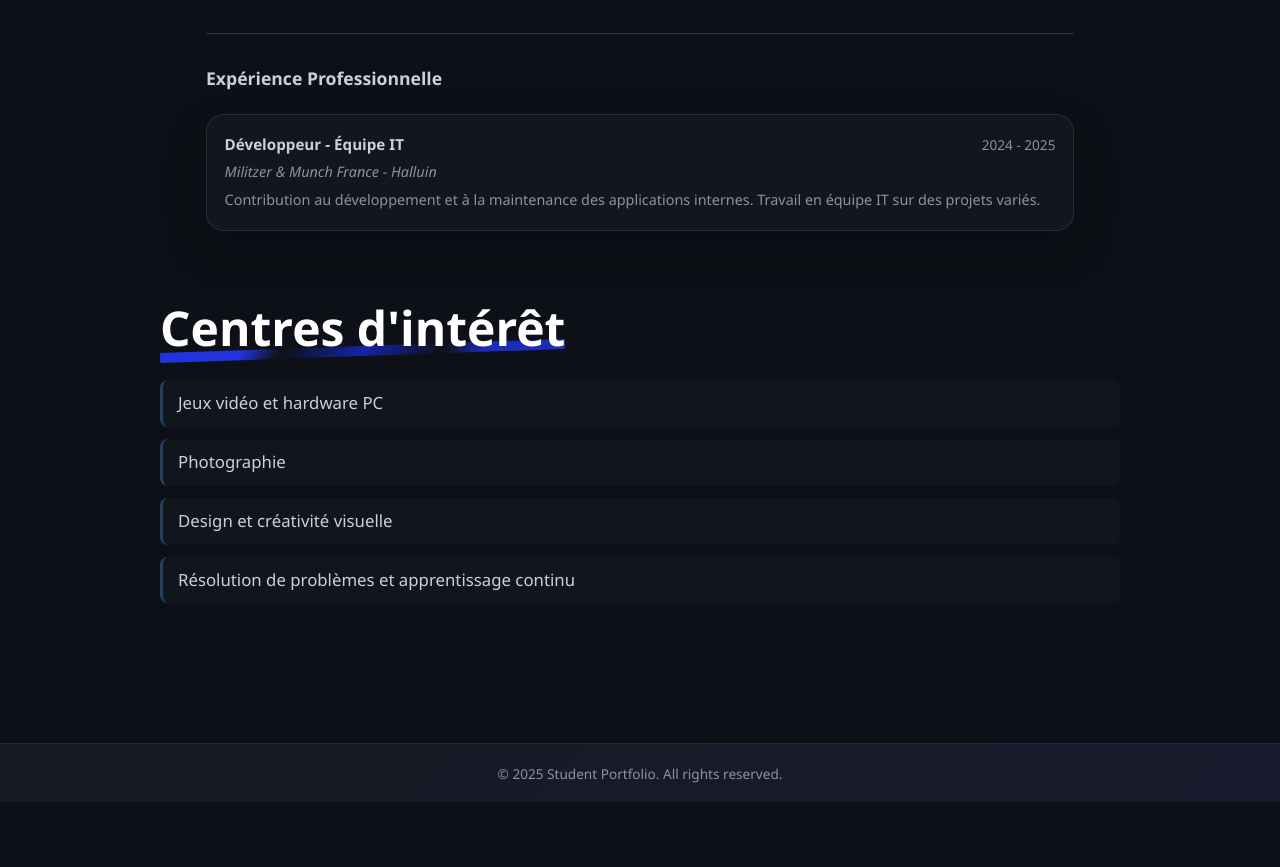
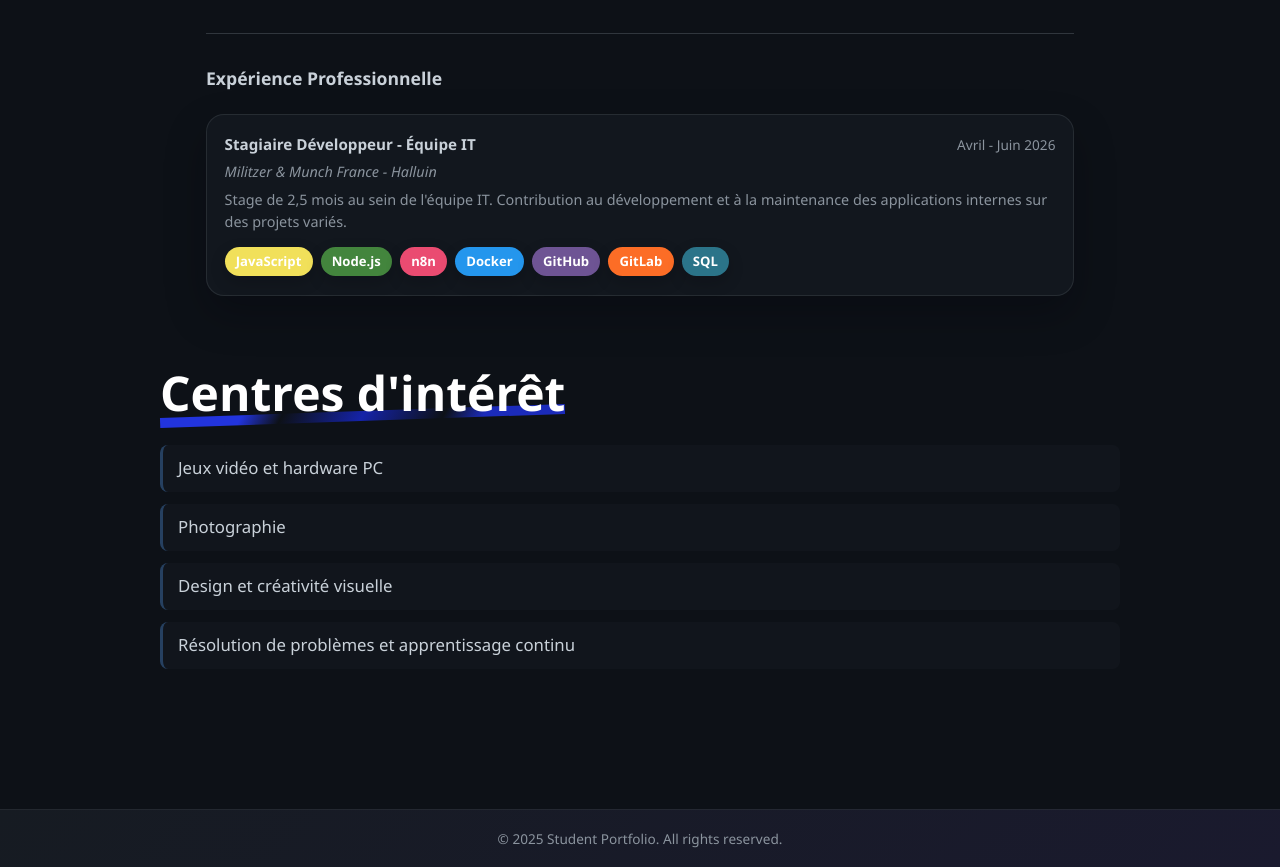
Before and after one commit to ImNotaJoke/ImNotaJoke.github.io, a React (Vite) app in the folder portfolio-react/: page /#/about in a window 1280 px wide. Shown: the part 2600-3467 px from the top of the page. Before the commit the page ends 3402 px from the top, so only its background shows below. Built offline with nearby package versions, Linux system fonts and the light colour scheme.

Commit message:
feat: enhance EnrichedTimeline with internship skills display and update translations for professional experience

```diff
--- a/portfolio-react/src/components/EnrichedTimeline/EnrichedTimeline.css
+++ b/portfolio-react/src/components/EnrichedTimeline/EnrichedTimeline.css
@@ -172,7 +172,24 @@
   color: #8b949e;
   font-size: 0.9rem;
   line-height: 1.5;
-  margin: 0;
+  margin: 0 0 0.9rem 0;
+}
+
+.pro-exp-skills {
+  display: flex;
+  flex-wrap: wrap;
+  gap: 0.5rem;
+}
+
+.pro-exp-skill {
+  display: inline-flex;
+  align-items: center;
+  padding: 0.35rem 0.7rem;
+  border-radius: 999px;
+  font-size: 0.82rem;
+  font-weight: 600;
+  color: #ffffff;
+  box-shadow: 0 6px 16px rgba(1, 4, 9, 0.2);
 }
 
 /* Responsive */
--- a/portfolio-react/src/components/EnrichedTimeline/EnrichedTimeline.tsx
+++ b/portfolio-react/src/components/EnrichedTimeline/EnrichedTimeline.tsx
@@ -1,5 +1,15 @@
 import { useTranslation } from "../../i18n/I18nContext";
 import "./EnrichedTimeline.css";
+
+const INTERNSHIP_SKILLS = [
+  { name: "JavaScript", color: "#f1e05a" },
+  { name: "Node.js", color: "#43853d" },
+  { name: "n8n", color: "#EA4B71" },
+  { name: "Docker", color: "#2496ed" },
+  { name: "GitHub", color: "#6e5494" },
+  { name: "GitLab", color: "#fc6d26" },
+  { name: "SQL", color: "#2b7489" },
+];
 
 interface TimelineYear {
   yearKey: string;
@@ -86,6 +96,13 @@ export default function EnrichedTimeline() {
           </div>
           <p className="pro-exp-company">{t("pro_exp_company")}</p>
           <p className="pro-exp-description">{t("pro_exp_description")}</p>
+          <div className="pro-exp-skills">
+            {INTERNSHIP_SKILLS.map((skill) => (
+              <span key={skill.name} className="pro-exp-skill" style={{ backgroundColor: skill.color }}>
+                {skill.name}
+              </span>
+            ))}
+          </div>
         </div>
       </div>
     </section>
--- a/portfolio-react/src/i18n/translations.ts
+++ b/portfolio-react/src/i18n/translations.ts
@@ -108,10 +108,10 @@ const translations: Translations = {
 
     // Professional experience
     pro_exp_title: "Expérience Professionnelle",
-    pro_exp_year: "2024 - 2025",
+    pro_exp_year: "Avril - Juin 2026",
     pro_exp_company: "Militzer & Munch France - Halluin",
-    pro_exp_role: "Développeur - Équipe IT",
-    pro_exp_description: "Contribution au développement et à la maintenance des applications internes. Travail en équipe IT sur des projets variés.",
+    pro_exp_role: "Stagiaire Développeur - Équipe IT",
+    pro_exp_description: "Stage de 2,5 mois au sein de l'équipe IT. Contribution au développement et à la maintenance des applications internes sur des projets variés.",
 
     // Learning approach
     learning_h2: "Ma philosophie d'apprentissage",
@@ -131,8 +131,10 @@ const translations: Translations = {
     interest_4: " Résolution de problèmes et apprentissage continu",
     title_contact: "Contact",
     faq_h1: "Avant de me contacter",
-    // faq_li1:
-    //   "📅 Disponible à partir d'avril 2026 pour une offre de stage de 8 - 10 semaines.",
+    faq_li1:
+      "📅 Disponible à partir d'avril 2026 pour une offre de stage de 8 - 10 semaines.",
+    faq_li1_competences:
+      "🛠️ Compétences mobilisables en stage : <strong>JavaScript</strong>, <strong>Node.js</strong>, <strong>n8n</strong>, <strong>Docker</strong>, <strong>GitHub</strong>, <strong>GitLab</strong> et <strong>SQL</strong>.",
     faq_li2:
       "📍 Basé dans le secteur <strong>Tourcoing / Lille</strong>, ouvert au <strong>télétravail</strong>.",
     faq_li3:
@@ -263,10 +265,10 @@ const translations: Translations = {
 
     // Professional experience
     pro_exp_title: "Professional Experience",
-    pro_exp_year: "2024 - 2025",
+    pro_exp_year: "April - June 2026",
     pro_exp_company: "Militzer & Munch France - Halluin",
-    pro_exp_role: "Developer - IT Team",
-    pro_exp_description: "Contributing to the development and maintenance of internal applications. Working with the IT team on various projects.",
+    pro_exp_role: "Software Development Intern - IT Team",
+    pro_exp_description: "A 2.5-month internship within the IT team. Contributed to the development and maintenance of internal applications across various projects.",
 
     // Learning approach
     learning_h2: "My learning philosophy",
@@ -287,16 +289,18 @@ const translations: Translations = {
     interest_4: " Problem solving and continuous learning",
     title_contact: "Contact",
     faq_h1: "Before contacting me",
-    // faq_li1:
-    //   '📅 Available from <strong>April 2026</strong> for an <strong>8 - 10 week</strong> internship.',
+    faq_li1:
+      "📅 Available from April 2026 for an 8 - 10 week internship opportunity.",
+    faq_li1_competences:
+      "🛠️ Internship-ready skills: <strong>JavaScript</strong>, <strong>Node.js</strong>, <strong>n8n</strong>, <strong>Docker</strong>, <strong>GitHub</strong>, <strong>GitLab</strong> and <strong>SQL</strong>.",
     faq_li2:
-      ' Based in the <strong>Tourcoing / Lille</strong> area, open to <strong>remote work</strong>.',
+      "📍 Based in the <strong>Tourcoing / Lille</strong> area, open to <strong>remote work</strong>.",
     faq_li3:
-      ' Interested in <strong>web development</strong>, <strong>Java</strong>, <strong>network administration</strong> and <strong>SQL databases</strong>.',
+      "💻 Interested in <strong>web development</strong>, <strong>Java</strong>, <strong>network administration</strong> and <strong>SQL databases</strong>.",
     faq_li4:
-      " I value code readability, cleanliness, and user experience.",
+      "⚙️ I value code readability, cleanliness, and user experience.",
     faq_li5:
-      ' You can contact me via the form or directly on <strong>LinkedIn</strong> / <strong>gmail</strong>.',
+      "📨 You can contact me via the form or directly on <strong>LinkedIn</strong> / <strong>gmail</strong>.",
     contact_h1: "Contact me",
     cv_h2: "My Resume",
     cv_download: "Download Resume",
--- a/portfolio-react/src/pages/Contact/Contact.tsx
+++ b/portfolio-react/src/pages/Contact/Contact.tsx
@@ -33,6 +33,8 @@ export default function Contact() {
       <section id="faq-section" className="faq-section">
         <h1>{t("faq_h1")}</h1>
         <ul>
+          <li dangerouslySetInnerHTML={{ __html: t("faq_li1") }} />
+          <li dangerouslySetInnerHTML={{ __html: t("faq_li1_competences") }} />
           <li dangerouslySetInnerHTML={{ __html: t("faq_li2") }} />
           <li dangerouslySetInnerHTML={{ __html: t("faq_li3") }} />
           <li dangerouslySetInnerHTML={{ __html: t("faq_li4") }} />
```
